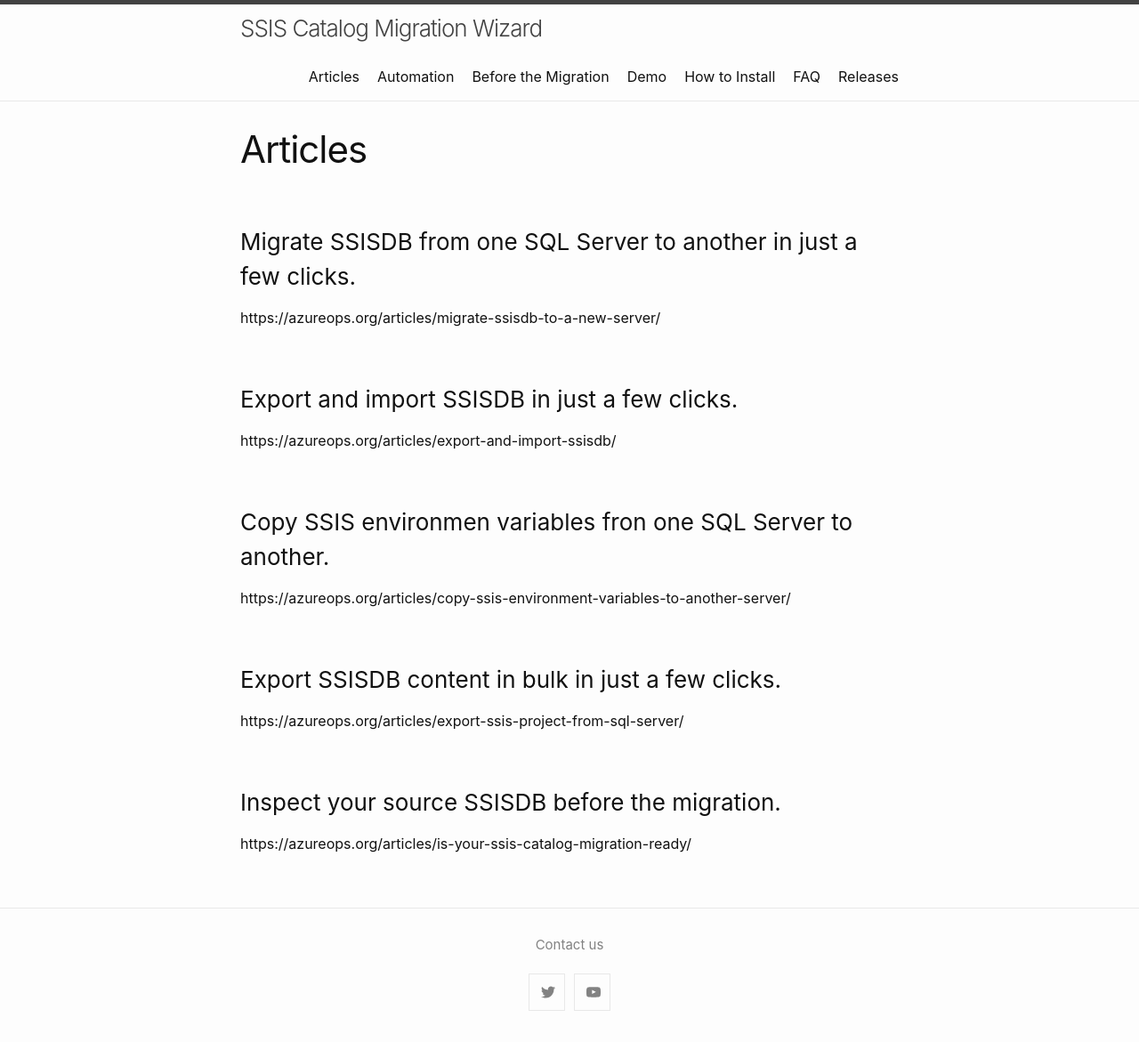
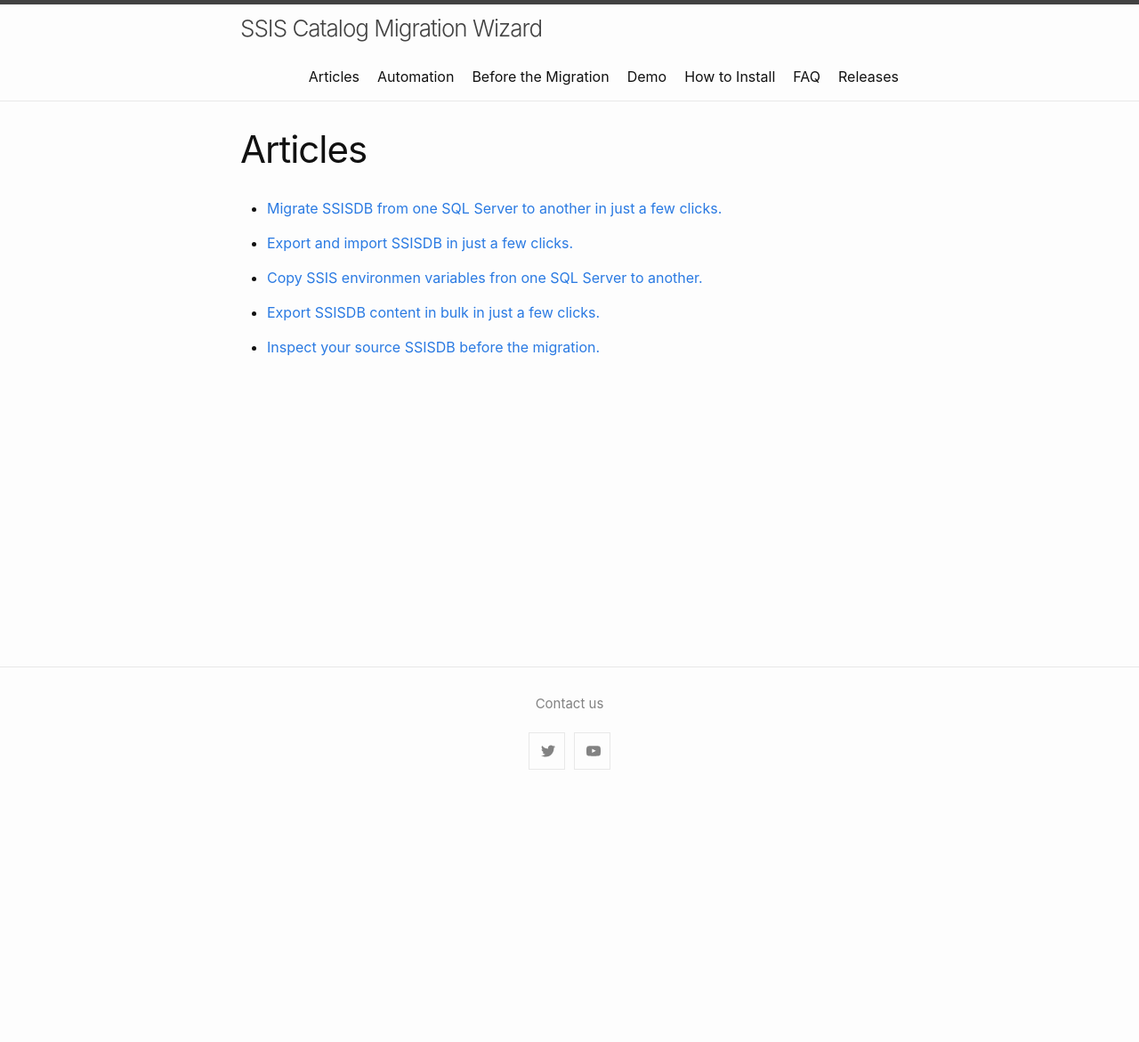
Before and after one commit to kr55/ssiscataloger, a Jekyll site: the page built from articles.md, in a window 1280 px wide. Shown: the whole page at 89% size. Built offline with Jekyll 4.4.1, drawn with Linux system fonts in a browser that asks for light colours; after the commit the page ends 900 px from its top, so only the background shows below that.

Commit message:
Update articles.md

```diff
--- a/articles.md
+++ b/articles.md
@@ -4,17 +4,16 @@ title: Articles
 permalink: /articles/
 ---
 
-### Migrate SSISDB from one SQL Server to another in just a few clicks.
-https://azureops.org/articles/migrate-ssisdb-to-a-new-server/
+- [Migrate SSISDB from one SQL Server to another in just a few clicks.](https://azureops.org/articles/migrate-ssisdb-to-a-new-server/)
 
-### Export and import SSISDB in just a few clicks.
-https://azureops.org/articles/export-and-import-ssisdb/
 
-### Copy SSIS environmen variables fron one SQL Server to another.
-https://azureops.org/articles/copy-ssis-environment-variables-to-another-server/
+- [Export and import SSISDB in just a few clicks.](https://azureops.org/articles/export-and-import-ssisdb/)
 
-### Export SSISDB content in bulk in just a few clicks.
-https://azureops.org/articles/export-ssis-project-from-sql-server/
 
-### Inspect your source SSISDB before the migration.
-https://azureops.org/articles/is-your-ssis-catalog-migration-ready/
+- [Copy SSIS environmen variables fron one SQL Server to another.](https://azureops.org/articles/copy-ssis-environment-variables-to-another-server/)
+
+
+- [Export SSISDB content in bulk in just a few clicks.](https://azureops.org/articles/export-ssis-project-from-sql-server/)
+
+
+- [Inspect your source SSISDB before the migration.](https://azureops.org/articles/is-your-ssis-catalog-migration-ready/)
```
